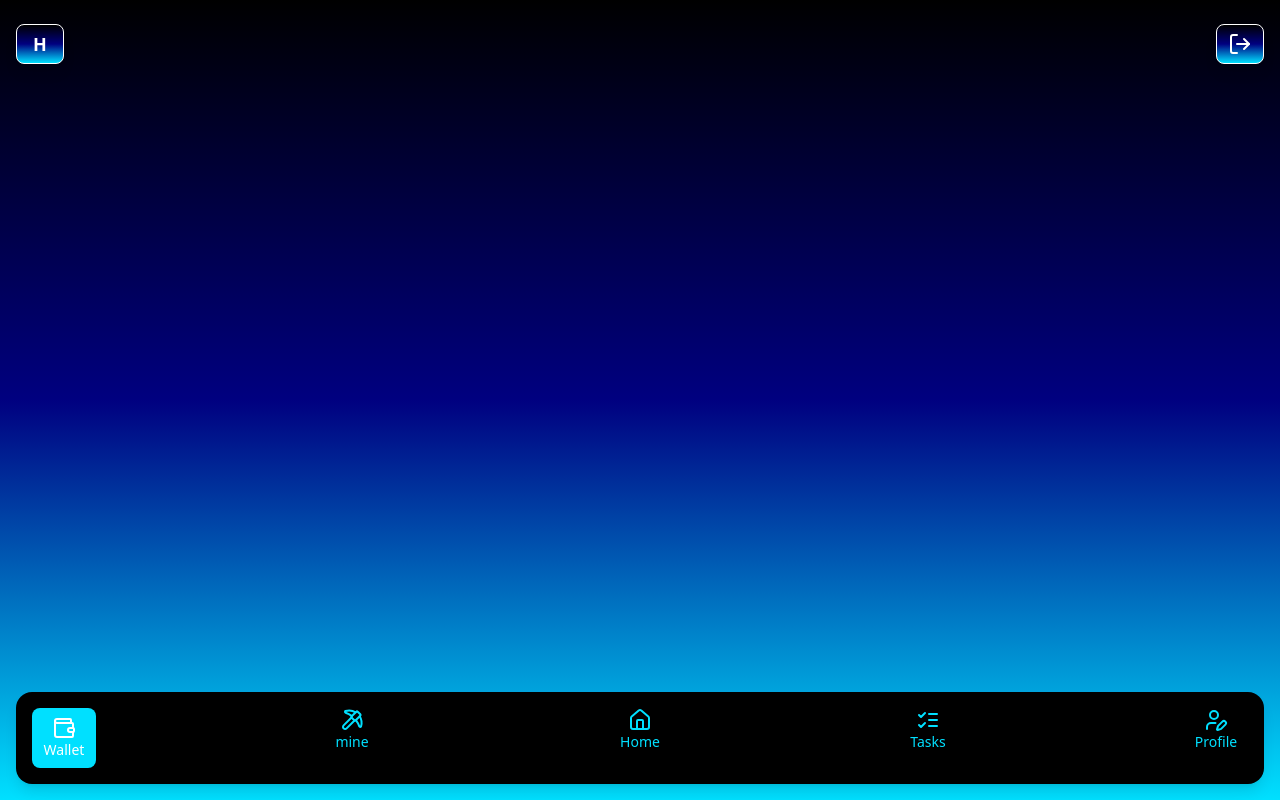
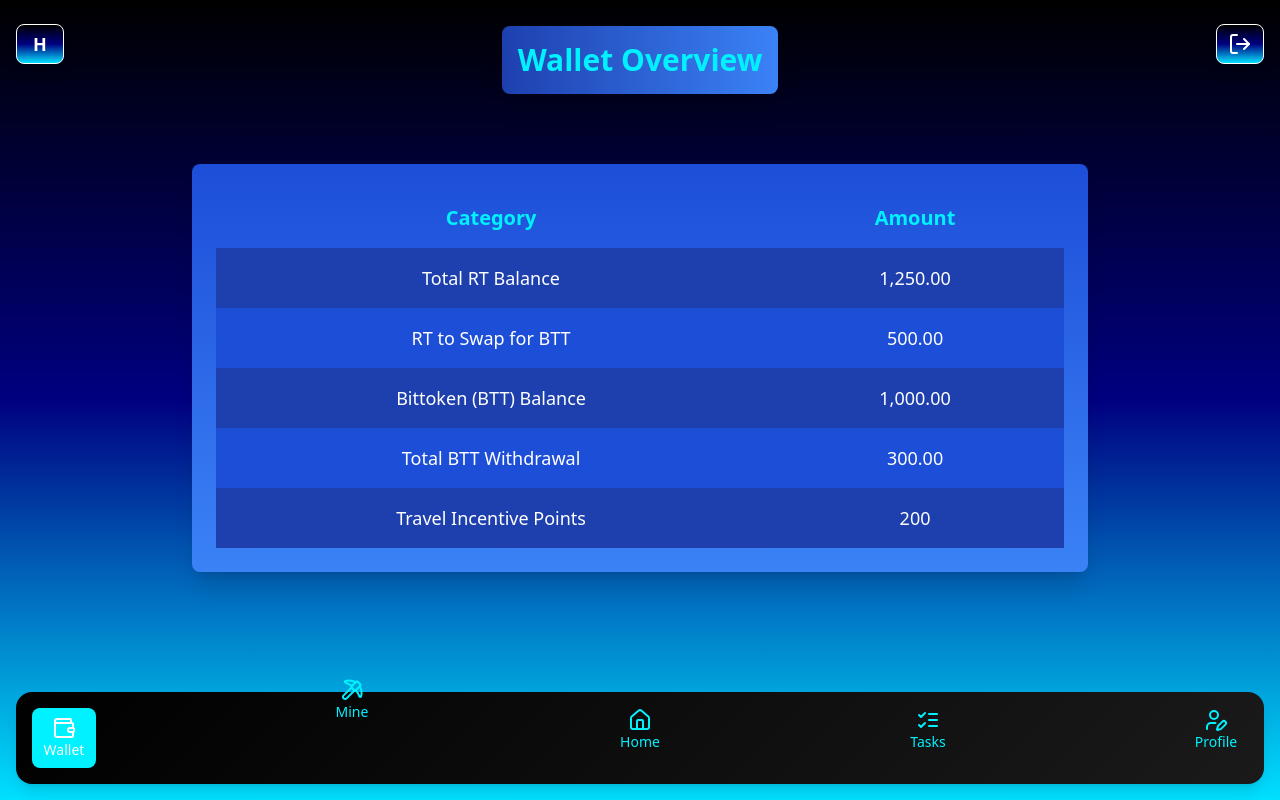
Before and after one commit to harshitchugh001/bittoken, a React (Create React App) app: page /home in a window 1280 px wide. Both pictures are taken after a click on the element "Wallet". Built offline with nearby package versions, Linux system fonts and the light colour scheme; no server answers.

Commit message:
animate+profile,wallet

```diff
--- a/src/App.css
+++ b/src/App.css
@@ -36,3 +36,129 @@
     transform: rotate(360deg);
   }
 }
+
+@keyframes slide-in {
+  0% { transform: translateY(-20px); opacity: 0; }
+  100% { transform: translateY(0); opacity: 1; }
+}
+
+@keyframes hover {
+  0% { background-position: 0% 0%; }
+  50% { background-position: 100% 100%; }
+  100% { background-position: 0% 0%; }
+}
+
+.animate-hover {
+  background-size: 200% 200%;
+  animation: hover 10s ease infinite;
+}
+
+.animate-slide-in {
+  animation: slide-in 0.8s ease-out;
+}
+
+.bg-gradient-to-b {
+  background: linear-gradient(180deg, var(--tw-gradient-stops));
+}
+
+.table-auto {
+  width: 100%;
+}
+
+.text-neonBlue {
+  color: #00f1ff; /* Replace with your neon blue color */
+}
+
+.text-gray-300 {
+  color: #d1d5db; /* Light gray color for text */
+}
+
+
+@keyframes slide-in {
+  0% { transform: translateY(-20px); opacity: 0; }
+  100% { transform: translateY(0); opacity: 1; }
+}
+
+.animate-slide-in {
+  animation: slide-in 0.5s ease-out;
+}
+
+.text-neonBlue {
+  color: #00f1ff; /* Replace with your neon blue color */
+}
+
+.bg-neonBlue {
+  background-color: #00f1ff; /* Replace with your neon blue color */
+}
+
+nav {
+  background: linear-gradient(135deg, #000000, #1a1a1a); /* Dark gradient background */
+}
+
+nav div {
+  transition: all 0.3s ease;
+}
+
+nav div:hover {
+  background: rgba(0, 241, 255, 0.2); /* Light hover effect */
+  border-radius: 12px;
+}
+
+.text-2xl {
+  font-size: 1.5rem; /* Increase icon size */
+}
+
+.transition-transform {
+  transition: transform 0.3s ease;
+}
+
+.transform:hover {
+  transform: scale(1.1); /* Slightly enlarge on hover */
+}
+
+
+@keyframes bounce {
+  0%, 20%, 50%, 80%, 100% {
+      transform: translateY(0);
+  }
+  40% {
+      transform: translateY(-30px);
+  }
+  60% {
+      transform: translateY(-15px);
+  }
+}
+
+@keyframes slide-in {
+  0% { transform: translateY(-20px); opacity: 0; }
+  100% { transform: translateY(0); opacity: 1; }
+}
+
+@keyframes text-slide-in {
+  0% { transform: translateX(-100%); opacity: 0; }
+  100% { transform: translateX(0); opacity: 1; }
+}
+
+.animate-bounce {
+  animation: bounce 2s infinite;
+}
+
+.animate-slide-in {
+  animation: slide-in 0.8s ease-out;
+}
+
+.animate-text {
+  animation: text-slide-in 1s ease-out;
+}
+
+.text-neonBlue {
+  color: #00f1ff; /* Replace with your neon blue color */
+}
+
+.bg-neonBlue {
+  background-color: #00f1ff; /* Replace with your neon blue color */
+}
+
+nav {
+  background: linear-gradient(135deg, #000000, #1a1a1a); /* Dark gradient background */
+}
--- a/src/components/Home/Home.jsx
+++ b/src/components/Home/Home.jsx
@@ -14,10 +14,10 @@ const Home = () => {
         <Logout />
       </div>
       <div className="flex-grow p-6 mt-3 ">
-        <div className="flex justify-center items-center mt-15 p-6">
+        <div className="flex justify-center items-center mt-15 p-6 animate-bounce">
           <div className="bg-blue-900 p-6 rounded-lg text-center text-neonBlue">
-            <h1 className="text-4xl font-bold">GRAB</h1>
-            <p className="text-xl mt-2">0.04883 BITTOKEN</p>
+            <h1 className="text-4xl font-bold animate-text">GRAB</h1>
+            <p className="text-xl mt-2 animate-text">0.04883 BITTOKEN</p>
           </div>
         </div>
 
--- a/src/components/NavBar/Navbar.jsx
+++ b/src/components/NavBar/Navbar.jsx
@@ -11,38 +11,38 @@ const Navbar = () => {
   return (
     <nav className="fixed bottom-4 left-4 right-4 bg-black p-4 flex justify-between rounded-2xl shadow-lg">
       <div
-        className={`flex flex-col items-center w-16 ${isActive('/wallet') ? 'text-white bg-neonBlue rounded-lg p-2' : 'text-neonBlue'}`}
+        className={`flex flex-col items-center w-16 ${isActive('/wallet') ? 'text-white bg-neonBlue rounded-lg p-2 animate-slide-in' : 'text-neonBlue'} transition-transform transform hover:scale-105 `}
         onClick={() => navigate('/wallet')}
       >
-        <Wallet />
+        <Wallet className="text-2xl" />
         <p className="text-sm">Wallet</p>
       </div>
       <div
-        className={`flex flex-col items-center w-16 ${isActive('/mine') ? 'text-white bg-neonBlue rounded-lg p-2' : 'text-neonBlue'}`}
+        className={`flex flex-col items-center w-16 ${isActive('/mine') ? 'text-white bg-neonBlue rounded-lg p-2 animate-slide-in ' : 'text-neonBlue'} transition-transform transform hover:scale-105 animate-bounce  `}
         onClick={() => navigate('/mine')}
       >
-        <Pickaxe />
-        <p className="text-sm">mine</p>
+        <Pickaxe className="text-2xl" />
+        <p className="text-sm">Mine</p>
       </div>
       <div
-        className={`flex flex-col items-center w-16 ${isActive('/') ? 'text-white bg-neonBlue rounded-lg p-2' : 'text-neonBlue'}`}
+        className={`flex flex-col items-center w-16 ${isActive('/') ? 'text-white bg-neonBlue rounded-lg p-2 animate-slide-in' : 'text-neonBlue'} transition-transform transform hover:scale-105 `}
         onClick={() => navigate('/home')}
       >
-        <House />
+        <House className="text-2xl" />
         <p className="text-sm">Home</p>
       </div>
       <div
-        className={`flex flex-col items-center w-16 ${isActive('/tasks') ? 'text-white bg-neonBlue rounded-lg p-2' : 'text-neonBlue'}`}
+        className={`flex flex-col items-center w-16 ${isActive('/tasks') ? 'text-white bg-neonBlue rounded-lg p-2 animate-slide-in' : 'text-neonBlue'} transition-transform transform hover:scale-105 ` }
         onClick={() => navigate('/tasks')}
       >
-        <ListChecks />
+        <ListChecks className="text-2xl" />
         <p className="text-sm">Tasks</p>
       </div>
       <div
-        className={`flex flex-col items-center w-16 ${isActive('/profile') ? 'text-white bg-neonBlue rounded-lg p-2' : 'text-neonBlue'}`}
+        className={`flex flex-col items-center w-16 ${isActive('/profile') ? 'text-white bg-neonBlue rounded-lg p-2 animate-slide-in' : 'text-neonBlue'} transition-transform transform hover:scale-105 `}
         onClick={() => navigate('/profile')}
       >
-        <UserPen />
+        <UserPen className="text-2xl" />
         <p className="text-sm">Profile</p>
       </div>
     </nav>
--- a/src/components/Profile/Profile.jsx
+++ b/src/components/Profile/Profile.jsx
@@ -24,12 +24,12 @@ export default function Profile() {
             </div>
             <div className="flex-grow p-4">
                 <div className="flex justify-center items-center mt-10">
-                    <div className="bg-gradient-to-b p-6 rounded-lg text-center text-neonBlue">
-                        <h1 className="text-4xl font-bold">Profile</h1>
+                    <div className="bg-gradient-to-b p-6 rounded-lg text-center text-neonBlue animate-bounce">
+                        <h1 className="text-4xl font-bold animate-text">Profile</h1>
                     </div>
                 </div>
 
-                <div className="flex flex-col items-center mt-10">
+                <div className="flex flex-col items-center mt-10 animate-bounce">
                     <img
                         src="https://via.placeholder.com/150" // Replace with user profile image URL
                         alt="User"
@@ -40,7 +40,7 @@ export default function Profile() {
                 </div>
 
                 <div className="mt-8">
-                    <div className="bg-gradient-to-b p-4 rounded-lg text-center text-white">
+                    <div className="bg-gradient-to-b p-4 rounded-lg text-center text-white animate-text">
                         <h2 className="text-xl font-bold">Social Media</h2>
                         <ul className="mt-4 space-y-2">
                             <li><strong>Email:</strong> {userProfile.email}</li>
--- a/src/components/wallet/Wallet.jsx
+++ b/src/components/wallet/Wallet.jsx
@@ -1,27 +1,69 @@
-import React from 'react'
-import Navbar from '../NavBar/Navbar'
-import Logout from '../common/Logout'
-import Name from '../common/Name'
+import React from 'react';
+import Navbar from '../NavBar/Navbar';
+import Logout from '../common/Logout';
+import Name from '../common/Name';
+
+const walletData = {
+    totalRTBalance: '1,250.00',
+    rtToBTT: '500.00',
+    bttBalance: '1,000.00',
+    totalBTTWithdrawal: '300.00',
+    travelIncentivePoints: '200'
+};
 
 export default function Wallet() {
     return (
-        <div className="min-h-screen flex flex-col bg-gradient-to-b from-black via-blue-900 to-neonBlue text-white relative">
+        <div className="min-h-screen flex flex-col bg-gradient-to-b from-black via-blue-900 to-neonBlue text-white relative overflow-hidden">
             <div className='absolute top-6 left-4'>
-                <Name></Name>
+                <Name />
             </div>
-            {/* Position Logout at the top-right */}
             <div className='absolute top-6 right-4'>
-                <Logout></Logout>
+                <Logout />
             </div>
 
             <div className="flex-grow p-4">
-                {/* Your other components go here */}
+                <div className="flex justify-center items-center mt-10">
+                    <div className="bg-gradient-to-r from-blue-800 to-blue-500 p-4 rounded-lg text-center text-neonBlue shadow-xl animate-bounce">
+                        <h1 className="text-3xl font-bold animate-text">Wallet Overview</h1>
+                    </div>
+                </div>
+
+                <div className="mt-10 flex justify-center">
+                    <div className="w-full max-w-4xl bg-gradient-to-b from-blue-700 to-blue-500 p-6 rounded-lg shadow-xl">
+                        <table className="w-full table-auto text-center">
+                            <thead>
+                                <tr>
+                                    <th className="py-4 px-6 text-xl font-semibold text-neonBlue">Category</th>
+                                    <th className="py-4 px-6 text-xl font-semibold text-neonBlue">Amount</th>
+                                </tr>
+                            </thead>
+                            <tbody>
+                                {Object.entries(walletData).map(([key, value], index) => (
+                                    <tr key={index} className={`animate-slide-in ${index % 2 === 0 ? 'bg-blue-800' : 'bg-blue-700'}`}>
+                                        <td className="py-4 px-6 text-lg">{formatLabel(key)}</td>
+                                        <td className="py-4 px-6 text-lg">{value}</td>
+                                    </tr>
+                                ))}
+                            </tbody>
+                        </table>
+                    </div>
+                </div>
             </div>
 
             <div className="mb-8">
                 <Navbar />
             </div>
         </div>
+    );
+}
 
-    )
+function formatLabel(key) {
+    const labels = {
+        totalRTBalance: 'Total RT Balance',
+        rtToBTT: 'RT to Swap for BTT',
+        bttBalance: 'Bittoken (BTT) Balance',
+        totalBTTWithdrawal: 'Total BTT Withdrawal',
+        travelIncentivePoints: 'Travel Incentive Points'
+    };
+    return labels[key] || key;
 }
```
